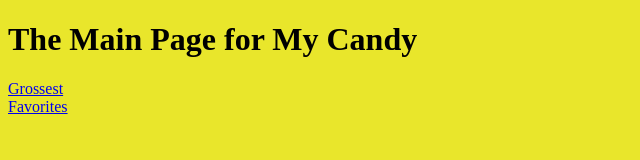
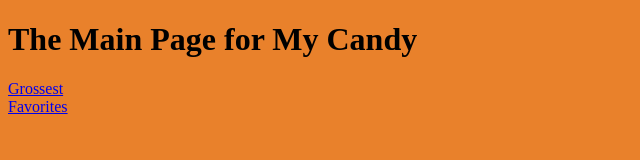
Before and after one commit to DunkFig/DuncansCandyWebsite, a plain HTML site: page index.html in a window 1280 px wide. Shown: the whole page, without its empty margins (0-640 px from the left). Drawn offline with Linux system fonts and the light colour scheme.

Commit message:
Update style.css

```diff
--- a/style.css
+++ b/style.css
@@ -1,3 +1,3 @@
 *{
-    background-color: rgb(233, 230, 43);
+    background-color: rgb(233, 129, 43);
 }
```
